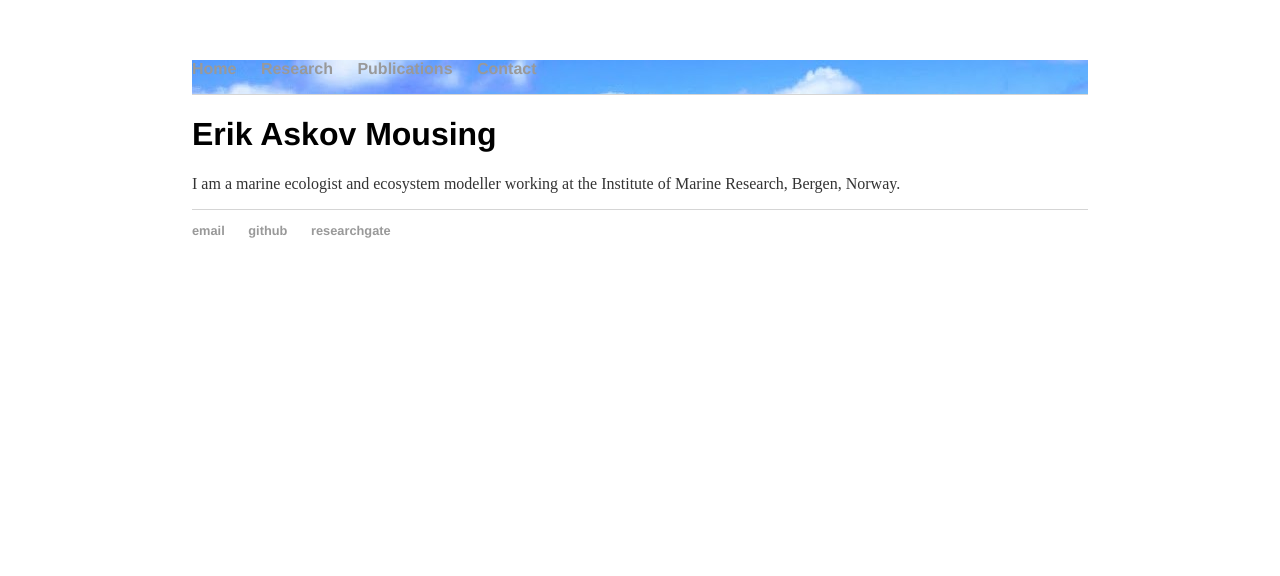
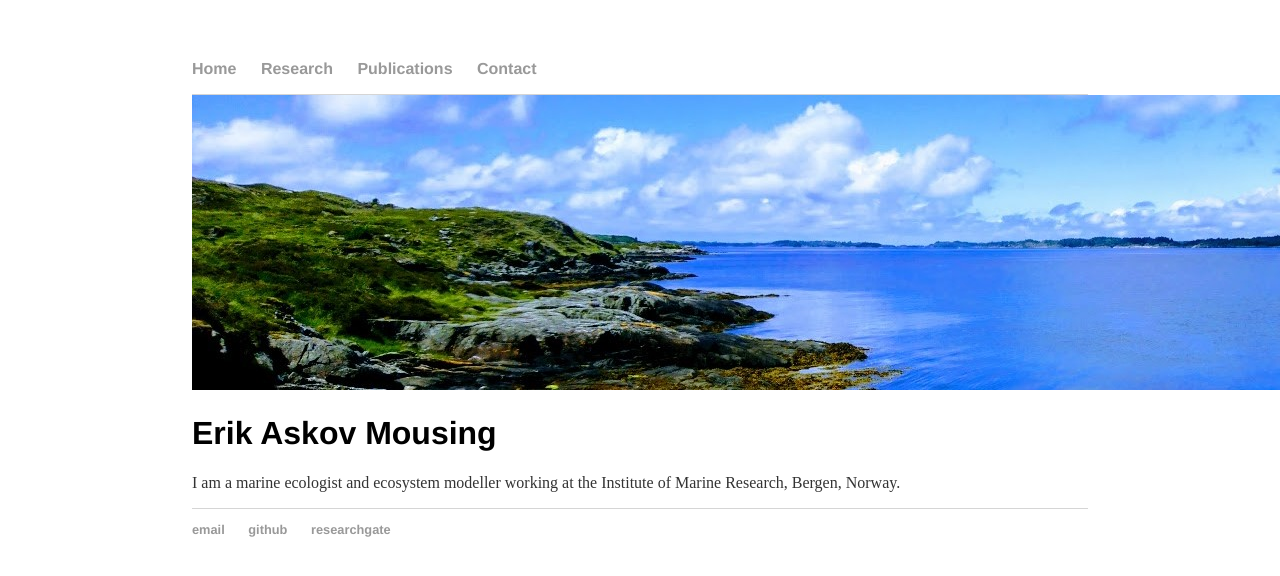
Before and after one commit to eamousing/eamousing.github.io, a Jekyll site: the page built from index.html, in a window 1280 px wide. Shown: the top 576 px of the page. Built offline with Jekyll 4.4.1, drawn with Linux system fonts in a browser that asks for light colours; Markdown is read by kramdown in place of the engine named in the settings.

Commit message:
Changed img to be in index

```diff
--- a/css/main.css
+++ b/css/main.css
@@ -11,9 +11,6 @@ nav ul, footer ul {
 nav ul li, footer ul li {
     display: inline;
     margin-right: 20px;
-}
-nav {
-    background-image: url("../img/fjord2.jpg");
 }
 a {
     text-decoration: none;
--- a/index.html
+++ b/index.html
@@ -3,6 +3,7 @@ layout: default
 title: Erik Askov Mousing, Marine Ecologist
 ---
 <div class="blurb">
+	<img src="./img/fjord2.jpg" alt="">
 	<h1>Erik Askov Mousing</h1>
 	<p>I am a marine ecologist and ecosystem modeller working at the Institute of Marine Research, Bergen, Norway.</p>
 </div><!-- /.blurb -->
```
